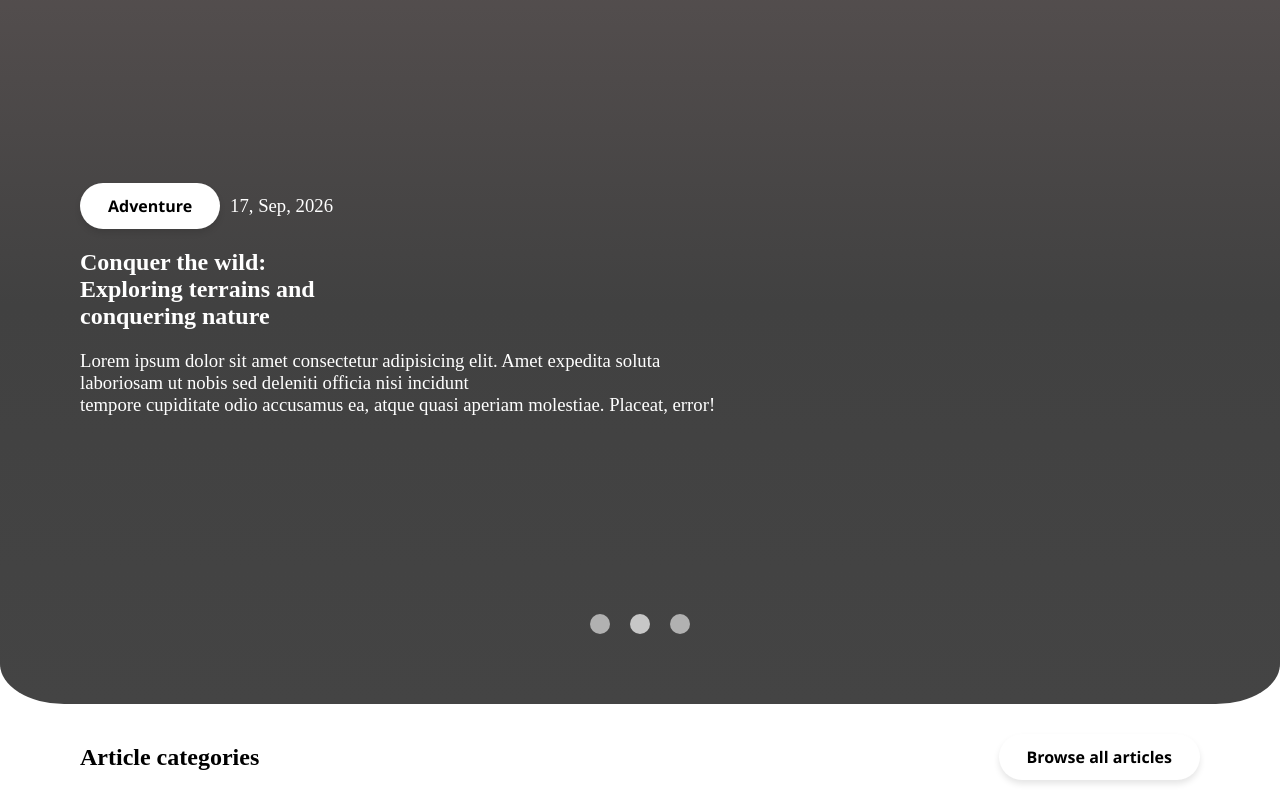
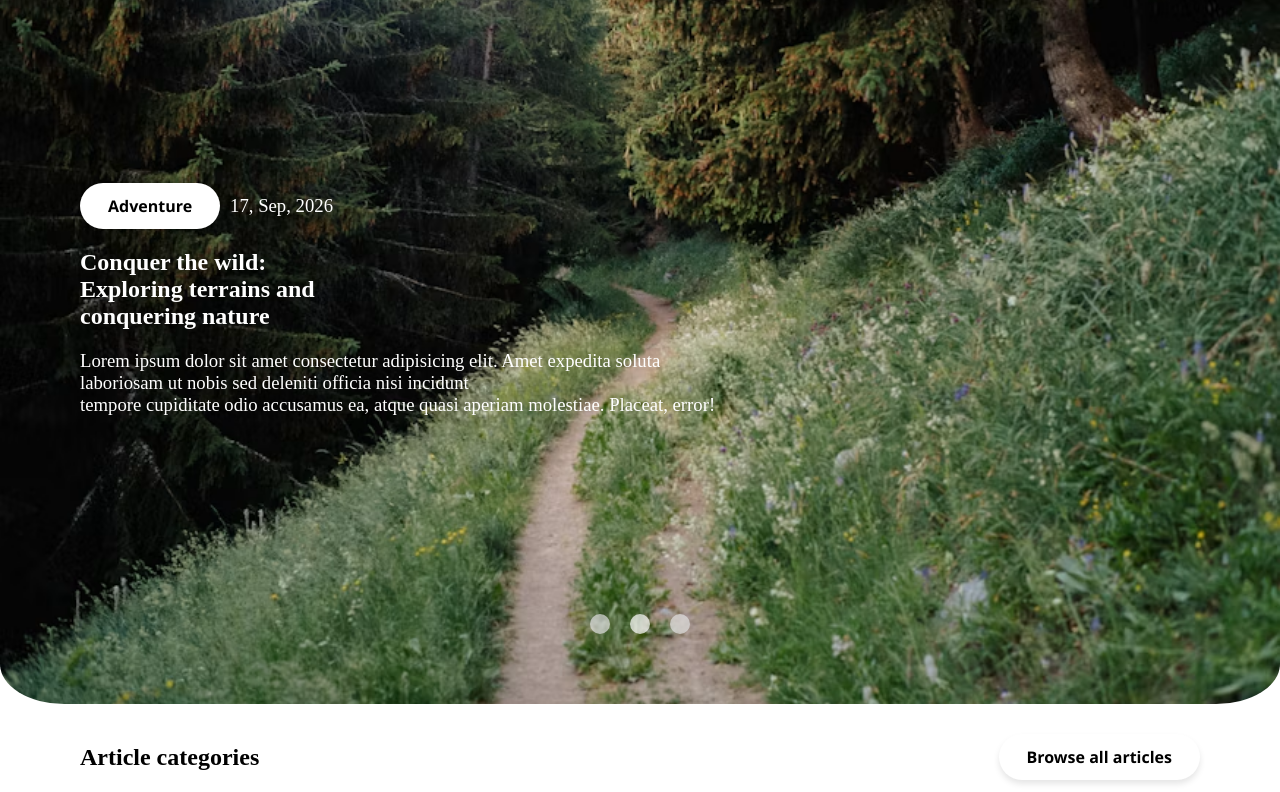
Before and after one commit to contatoedupersonal7305-bot/Homepage, a plain HTML site: page index.html in a window 1280 px wide. Shown: the part 96-888 px from the top of the page. Drawn offline with Linux system fonts and the light colour scheme.

Commit message:
Atualização no fundo da secção conquer

```diff
--- a/style.css
+++ b/style.css
@@ -16,7 +16,10 @@ html {
     flex-direction: column;
     justify-content: space-between;
     align-items: stretch;
-    background: linear-gradient(rgb(88, 81, 81), rgb(65, 65, 65), rgb(68, 68, 68));
+    background: url(premium_photo-1783095232207-ab82eb5eda85.avif);
+    background-size: cover;
+    background-position: center;  /* Centraliza a imagem na caixa */
+    background-repeat: no-repeat;
     color: white;
     border-bottom-left-radius: 5%;
     border-bottom-right-radius: 5%;
```
Also changed, not shown: premium_photo-1783095232207-ab82eb5eda85.avif (added).
